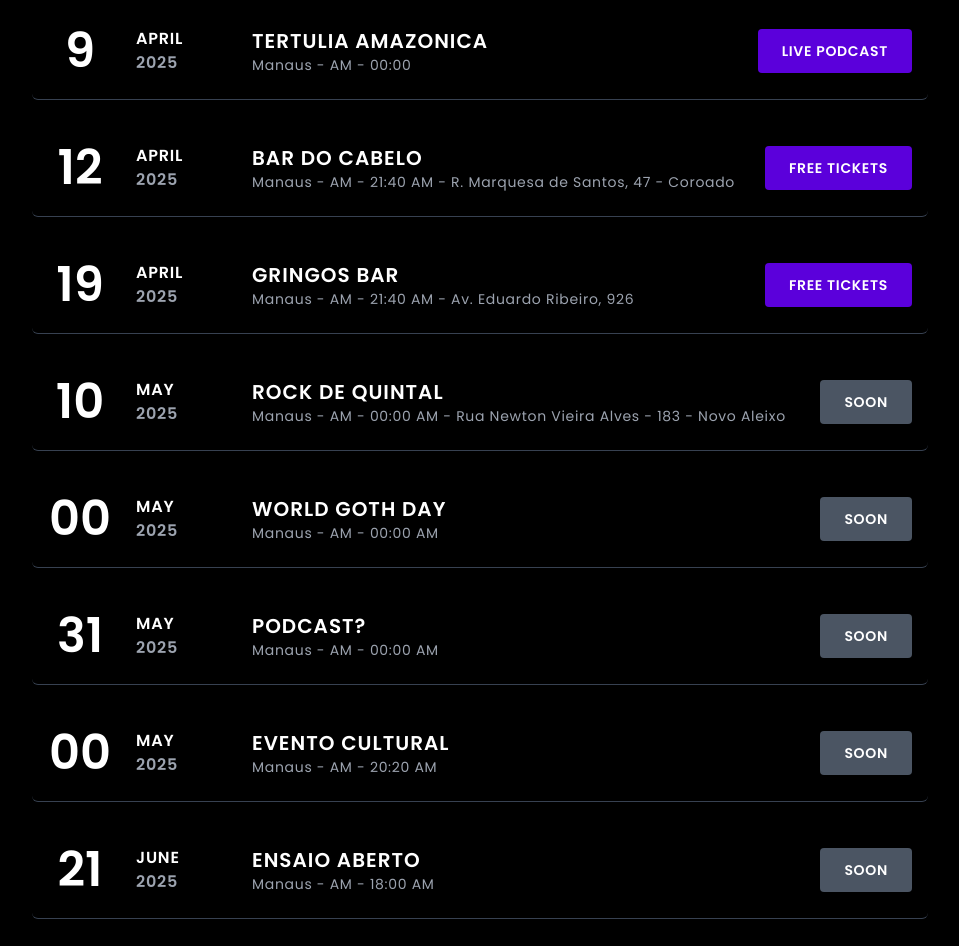
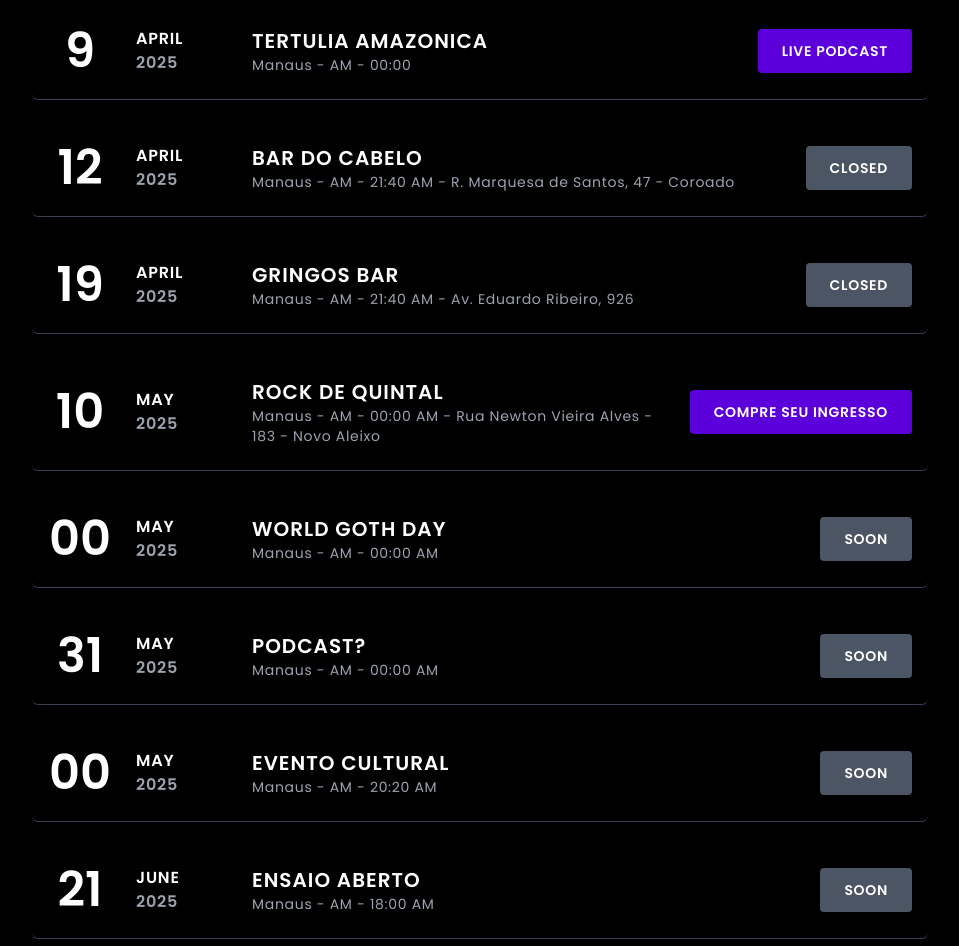
Before and after one commit to Matheuskievao/sovietat, a plain HTML site: page index.html in a window 1280 px wide. Shown: the part 2833-3779 px from the top of the page, without its empty margins (160-1119 px from the left). Drawn offline with nearby package versions, Linux system fonts and the light colour scheme.

Commit message:
tickets rock de quintal

```diff
--- a/index.html
+++ b/index.html
@@ -288,7 +288,7 @@
                 <div class="text-lg md:text-xl font-semibold tracking-wider">BAR DO CABELO</div>
                 <div class="text-sm text-gray-400 tracking-wider">Manaus - AM - 21:40 AM - R. Marquesa de Santos, 47 - Coroado</div>
              </div>
-             <a href="https://www.instagram.com/bar_do_cabelo/" target="_blank" rel="noopener noreferrer" class="bg-soviet-purple hover:bg-opacity-80 text-white text-sm font-semibold uppercase py-3 px-6 rounded transition duration-300 tracking-wider w-full md:w-auto shrink-0 text-center">FREE Tickets</a>
+             <a href="https://www.instagram.com/bar_do_cabelo/" target="_blank" rel="noopener noreferrer" class="bg-gray-600 hover:bg-opacity-80 text-white text-sm font-semibold uppercase py-3 px-6 rounded transition duration-300 tracking-wider w-full md:w-auto shrink-0 text-center">Closed</a>
            </div>
            <div class="border-b border-gray-700 py-6 flex flex-col md:flex-row items-center justify-between gap-4 md:gap-6 hover:bg-gray-900/30 transition-colors duration-300 rounded-md px-4" data-aos="fade-up" data-aos-delay="150">
              <div class="flex items-center gap-4 md:gap-6 text-center md:text-left min-w-[180px]">
@@ -296,7 +296,7 @@
                 <div class="grow"> <div class="text-base font-semibold tracking-wider uppercase">APRIL</div> <div class="text-base font-semibold tracking-wider text-gray-400">2025</div> </div>
              </div>
              <div class="flex-grow text-center md:text-left"> <div class="text-lg md:text-xl font-semibold tracking-wider">GRINGOS BAR</div> <div class="text-sm text-gray-400 tracking-wider">Manaus - AM - 21:40 AM - Av. Eduardo Ribeiro, 926</div> </div>
-             <a href="https://www.instagram.com/p/DIcf-JnttbH/" target="_blank" rel="noopener noreferrer" class="bg-soviet-purple hover:bg-opacity-80 text-white text-sm font-semibold uppercase py-3 px-6 rounded transition duration-300 tracking-wider w-full md:w-auto shrink-0 text-center">FREE Tickets</a>
+             <a href="https://www.instagram.com/p/DIcf-JnttbH/" target="_blank" rel="noopener noreferrer" class="bg-gray-600 hover:bg-opacity-80 text-white text-sm font-semibold uppercase py-3 px-6 rounded transition duration-300 tracking-wider w-full md:w-auto shrink-0 text-center">Closed</a>
            </div>
            <div class="border-b border-gray-700 py-6 flex flex-col md:flex-row items-center justify-between gap-4 md:gap-6 hover:bg-gray-900/30 transition-colors duration-300 rounded-md px-4 opacity-80" data-aos="fade-up" data-aos-delay="200">
              <div class="flex items-center gap-4 md:gap-6 text-center md:text-left min-w-[180px]">
@@ -304,7 +304,7 @@
                <div class="grow"> <div class="text-base font-semibold tracking-wider uppercase">May</div> <div class="text-base font-semibold tracking-wider text-gray-400">2025</div> </div>
              </div>
              <div class="flex-grow text-center md:text-left"> <div class="text-lg md:text-xl font-semibold tracking-wider">ROCK DE QUINTAL</div> <div class="text-sm text-gray-400 tracking-wider">Manaus - AM - 00:00 AM - Rua Newton Vieira Alves - 183 - Novo Aleixo </div> </div>
-             <a href="https://www.instagram.com/casadaestrelaproducoes/" target="_blank" rel="noopener noreferrer" class="bg-gray-600 text-white text-sm font-semibold uppercase py-3 px-6 rounded tracking-wider w-full md:w-auto shrink-0">Soon</a>
+             <a href="https://www.sympla.com.br/evento/rock-de-quintal-volume-3/2921881?share_id=whatsapp&share_id=whatsapp" target="_blank" rel="noopener noreferrer" class="bg-soviet-purple text-white text-sm font-semibold uppercase py-3 px-6 rounded tracking-wider w-full md:w-auto shrink-0">COMPRE SEU INGRESSO</a>
            </div>
            <div class="border-b border-gray-700 py-6 flex flex-col md:flex-row items-center justify-between gap-4 md:gap-6 hover:bg-gray-900/30 transition-colors duration-300 rounded-md px-4 opacity-80" data-aos="fade-up" data-aos-delay="250">
             <div class="flex items-center gap-4 md:gap-6 text-center md:text-left min-w-[180px]">
```
